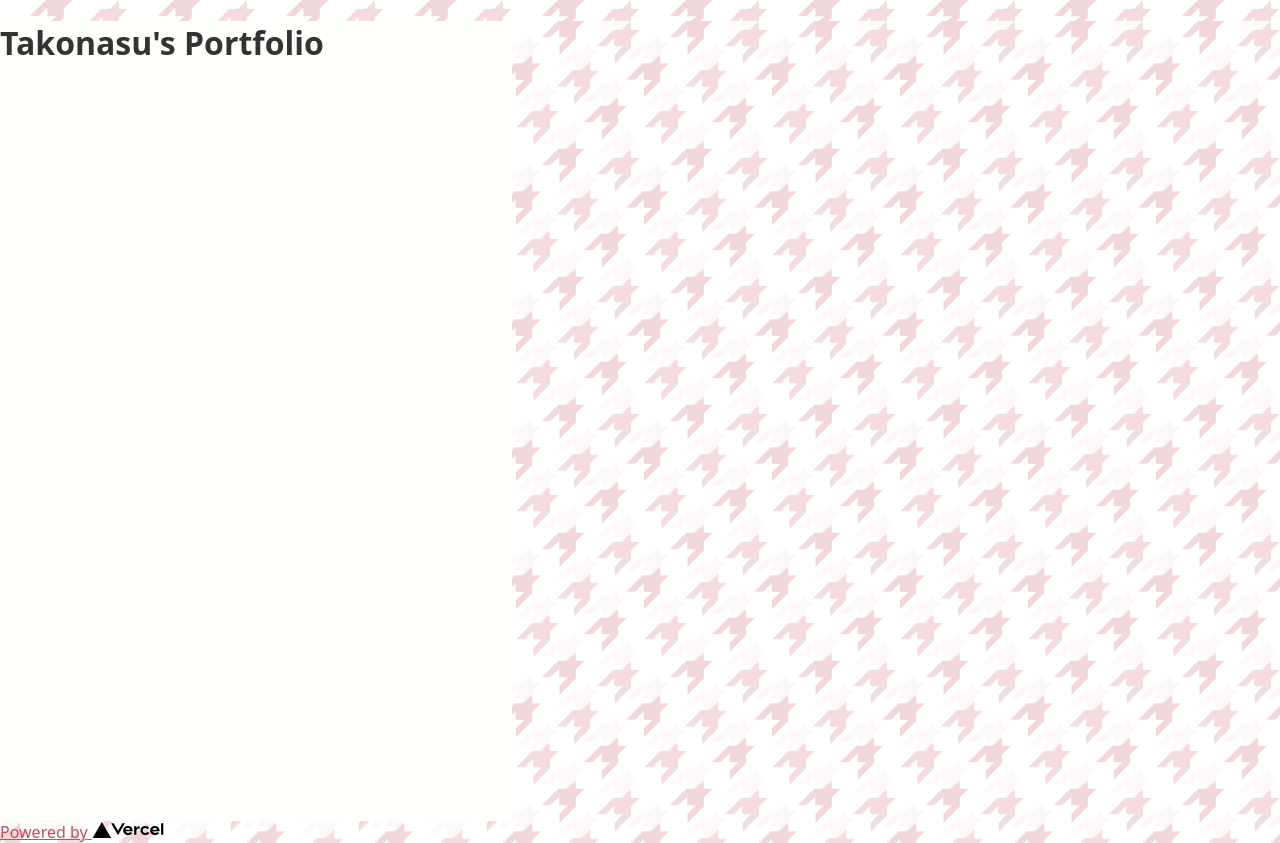
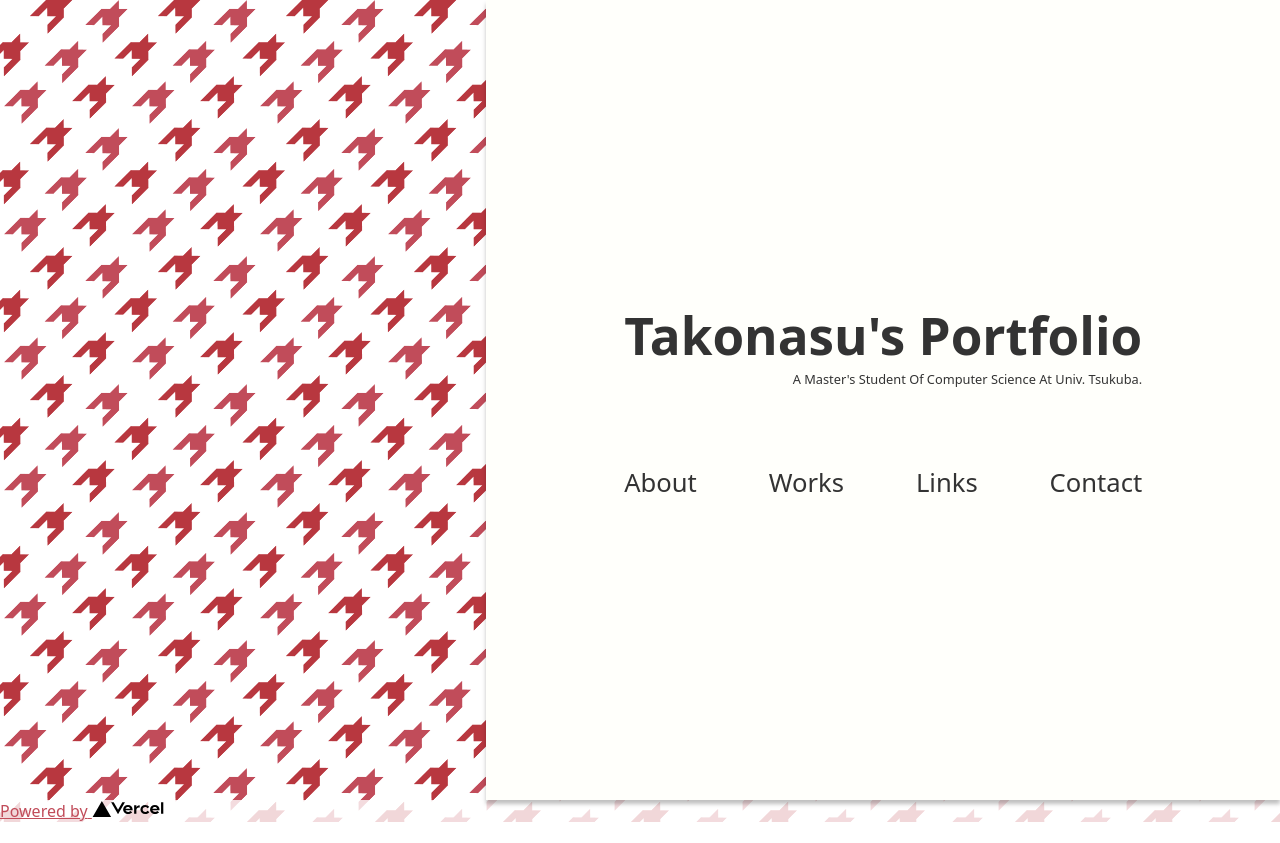
Before and after one commit to takonasu/portfolio, a Next.js app: page / in a window 1280 px wide. After the commit the page ends 822 px from the top, so only its background shows below. Built offline with nearby package versions, Linux system fonts and the light colour scheme.

Commit message:
add: PC版TOP

```diff
--- a/components/organisms/top.tsx
+++ b/components/organisms/top.tsx
@@ -5,7 +5,28 @@ type Props = {};
 export const Top: React.FC<Props> = ({}) => {
 	return (
 		<div className={styles.main}>
-			<h1>Takonasu&apos;s Portfolio</h1>
+			<div className={styles.top}>
+				<div className={styles.topMenuFrame}>
+					<div className={styles.titleFrame}>
+						<h1>Takonasu&apos;s Portfolio</h1>
+						<p>A Master&apos;s Student Of Computer Science At Univ. Tsukuba.</p>
+					</div>
+					<div className={styles.linksFrame}>
+						<div>
+							<a href="">About</a>
+						</div>
+						<div>
+							<a href="">Works</a>
+						</div>
+						<div>
+							<a href="">Links</a>
+						</div>
+						<div>
+							<a href="">Contact</a>
+						</div>
+					</div>
+				</div>
+			</div>
 		</div>
 	);
 };
--- a/styles/components/organisms/Top.module.scss
+++ b/styles/components/organisms/Top.module.scss
@@ -1,8 +1,46 @@
 @use "../../variables" as var;
 
 .main{
-    margin:0;
+    height: 100vh;
     background-color: var.$DefaultBackgroundColor;
-    height: 100vh;
-    width: 40vw;
+    background: url(../../../public/images/background.png);
+    background-size: 10%;
+    .top{
+        position: absolute;
+        right: 0;
+        top: 0;
+        background-color: var.$DefaultBackgroundColor;
+        height:100vh;
+        width: 62vw;
+        box-shadow: 0px 4px 4px rgba(0, 0, 0, 0.25);
+        display: flex;
+        justify-content: center;
+        align-items: center;
+        .titleFrame{
+            text-align: right;
+        }
+        .topMenuFrame{
+            display: inline-flex;
+            height: 25vh;
+            flex-direction: column;
+            justify-content: space-between;
+            h1{
+                margin: 0;
+                font-size: 4vw;
+            }
+            p{
+                margin: 0;
+                font-size: 1vw;
+            }
+            .linksFrame{
+                display: inline-flex;
+                justify-content: space-between;
+                font-size: 2vw;
+                a{
+                    color: var.$DefaultCharacterColor;
+                    text-decoration: none;
+                }
+            }
+        }
+    }
 }
```
